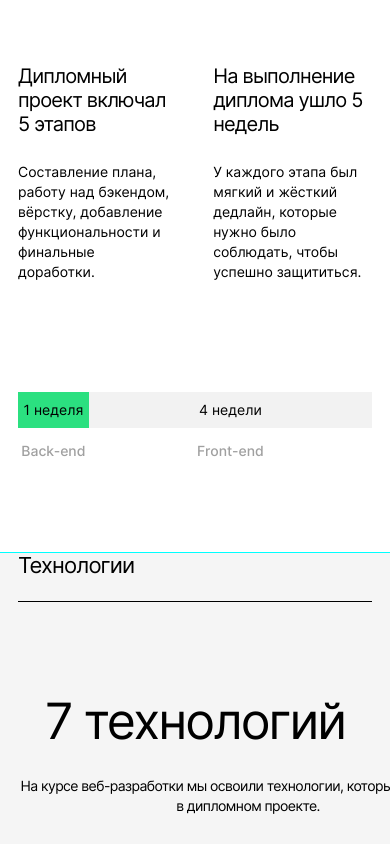
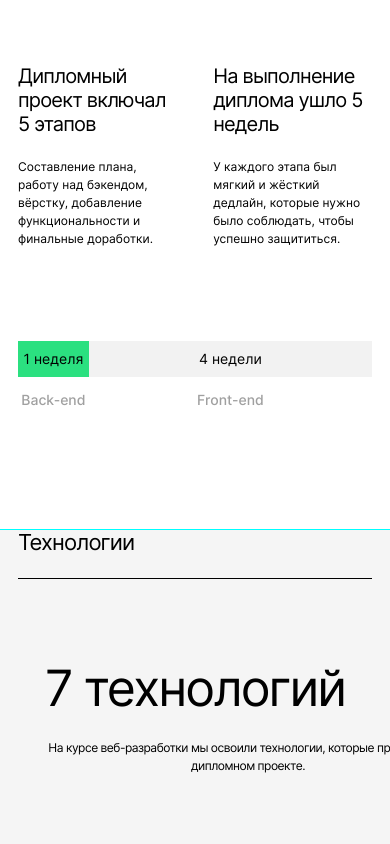
Before and after one commit to abljava/movies-explorer-frontend, a React (Create React App) app: page / in a window 390 px wide. Shown: the part 980-1824 px from the top of the page. Built offline with nearby package versions, Linux system fonts and the light colour scheme.

Commit message:
feat: добавить медиа в techs

```diff
--- a/src/components/AboutProject/AboutProject.css
+++ b/src/components/AboutProject/AboutProject.css
@@ -5,6 +5,14 @@
   padding-top: 110px;
   padding-bottom: 110px;
   box-sizing: border-box;
+}
+
+@media screen and (max-width: 1080px) {
+  .about-project {
+    height: 585px;
+    padding-top: 90px;
+    padding-bottom: 90px;
+  }
 }
 
 @media screen and (max-width: 600px) {
@@ -38,12 +46,27 @@
   line-height: 1.43;
 }
 
+@media screen and (max-width: 1080px) {
+  .table__cell-text {
+    font-size: 12px;
+    line-height: 1.5;
+    padding-top: 22px;
+  }
+}
+
 .timetable {
   display: grid;
   grid-template-columns: 20% 80%;
   grid-template-rows: repeat(2, 36px);
   text-align: center;
   padding-top: 110px;
+}
+
+@media screen and (max-width: 1080px) {
+  .timetable {
+
+    padding-top: 93px;
+  }
 }
 
 .timetable__cell {
--- a/src/components/App/App.css
+++ b/src/components/App/App.css
@@ -31,6 +31,7 @@
     padding: 0 50px;
   }
 }
+
 @media screen and (max-width: 600px) {
   .page__centered {
     padding: 0 14px;
--- a/src/components/Techs/Techs.css
+++ b/src/components/Techs/Techs.css
@@ -4,6 +4,13 @@
   padding-top: 100px;
   padding-bottom: 100px;
   box-sizing: border-box;
+}
+
+@media screen and (max-width: 1080px) {
+  .techs {
+    padding-top: 90px;
+    padding-bottom: 90px;
+  }
 }
 
 @media screen and (max-width: 600px) {
@@ -22,6 +29,12 @@
   margin: 0;
 }
 
+@media screen and (max-width: 1080px) {
+  .techs__heading {
+    padding-top: 80px;
+  }
+}
+
 .techs__description {
   width: 460px;
   margin: 0 auto;
@@ -31,6 +44,15 @@
   line-height: 1.42;
   letter-spacing: -0.56px;
   padding-top: 26px;
+}
+
+@media screen and (max-width: 1080px) {
+  .techs__description {
+    padding-top: 22px;
+    font-size: 12px;
+    line-height: 1.5; /* 150% */
+    letter-spacing: -0.48px;
+  }
 }
 
 .techs__list {
```
Also changed, not shown: package.json (+6 -1 lines), 1 other file (tests, documents, lock files or other folders).
